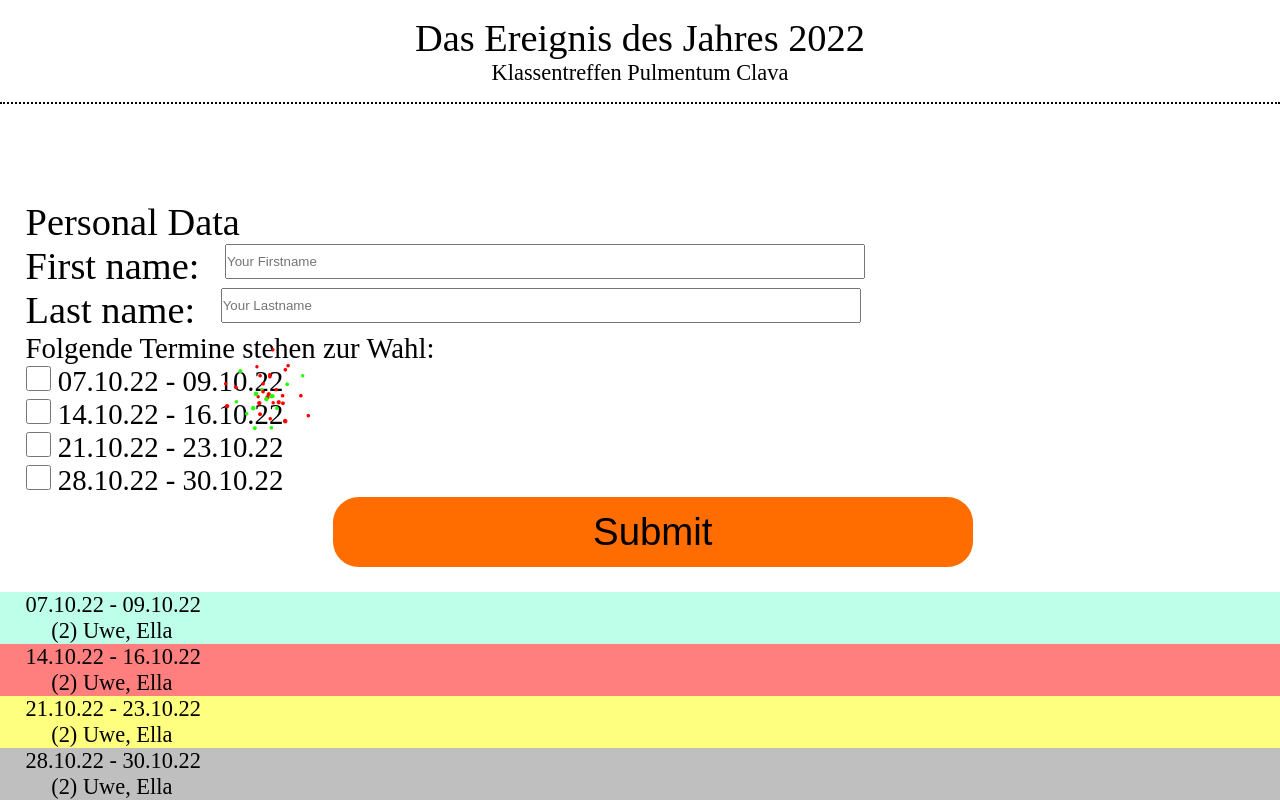
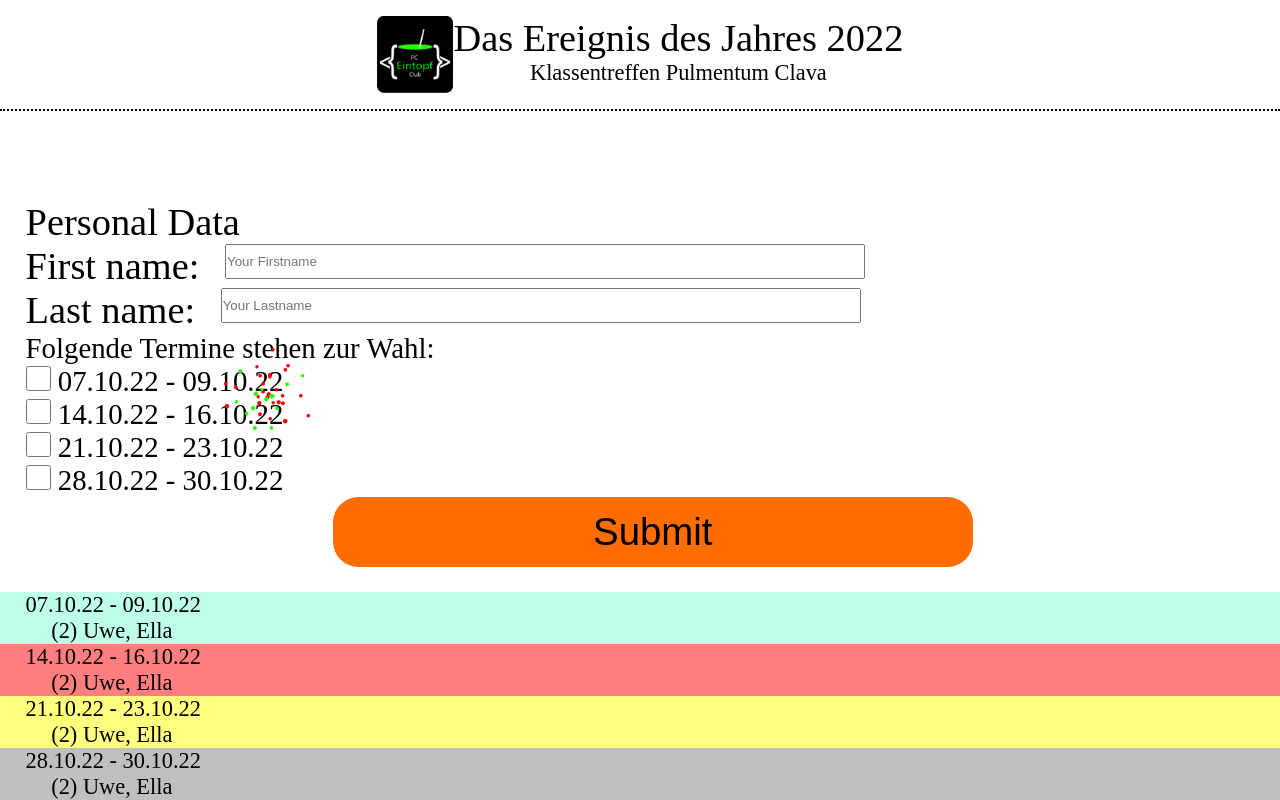
Before and after one commit to UweK17/klatrefumf, a website: page index.html in a window 1280 px wide. Drawn offline with Linux system fonts and the light colour scheme.

Commit message:
logo eingebaut

```diff
--- a/index.html
+++ b/index.html
@@ -9,8 +9,11 @@
 </head>
 <body>
     <header>
-        <p class="headline">Das Ereignis des Jahres 2022</p>
-        <p class="subheadline">Klassentreffen Pulmentum Clava</p>
+        <img src="./assets/Eintopflogo.png" alt="logo">
+        <div class="headNebenLogo">
+            <p class="headline">Das Ereignis des Jahres 2022</p>
+            <p class="subheadline">Klassentreffen Pulmentum Clava</p>
+        </div>
     </header>
     <main>
         <form action="https://formspree.io/f/mwkywvky" method="post">
--- a/sass/_header.scss
+++ b/sass/_header.scss
@@ -7,6 +7,19 @@ header{
     top: 0;
     max-height: 25%;
     min-width: 100vw;
+    display: flex;
+    justify-content: center;
+}
+
+header img {
+    width: calc(4rem + 1vw);
+    height:calc(4rem + 1vw);
+}
+
+.headNebenLogo{
+    display: flex;
+    flex-direction: column;
+    text-align: center;
 }
 
 .headline{
```
Also changed, not shown: css/style.css, 1 other file.
